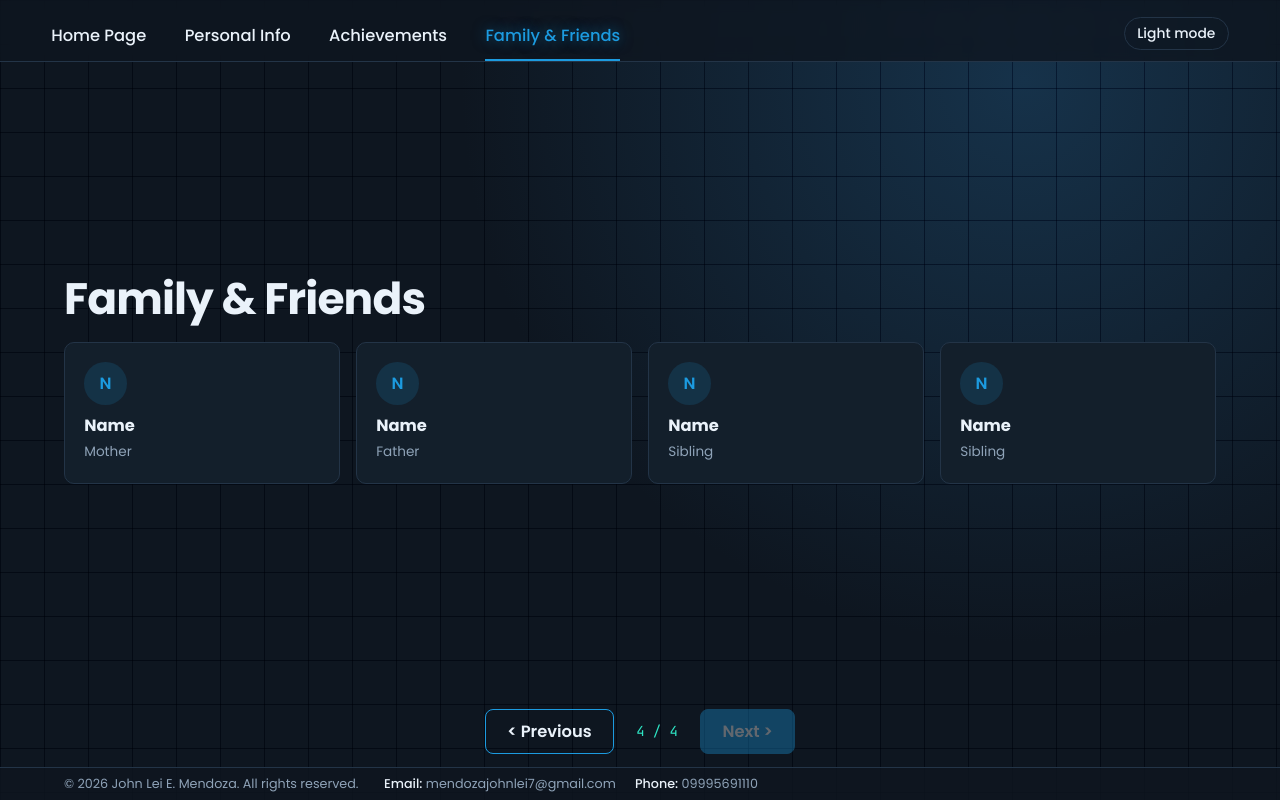
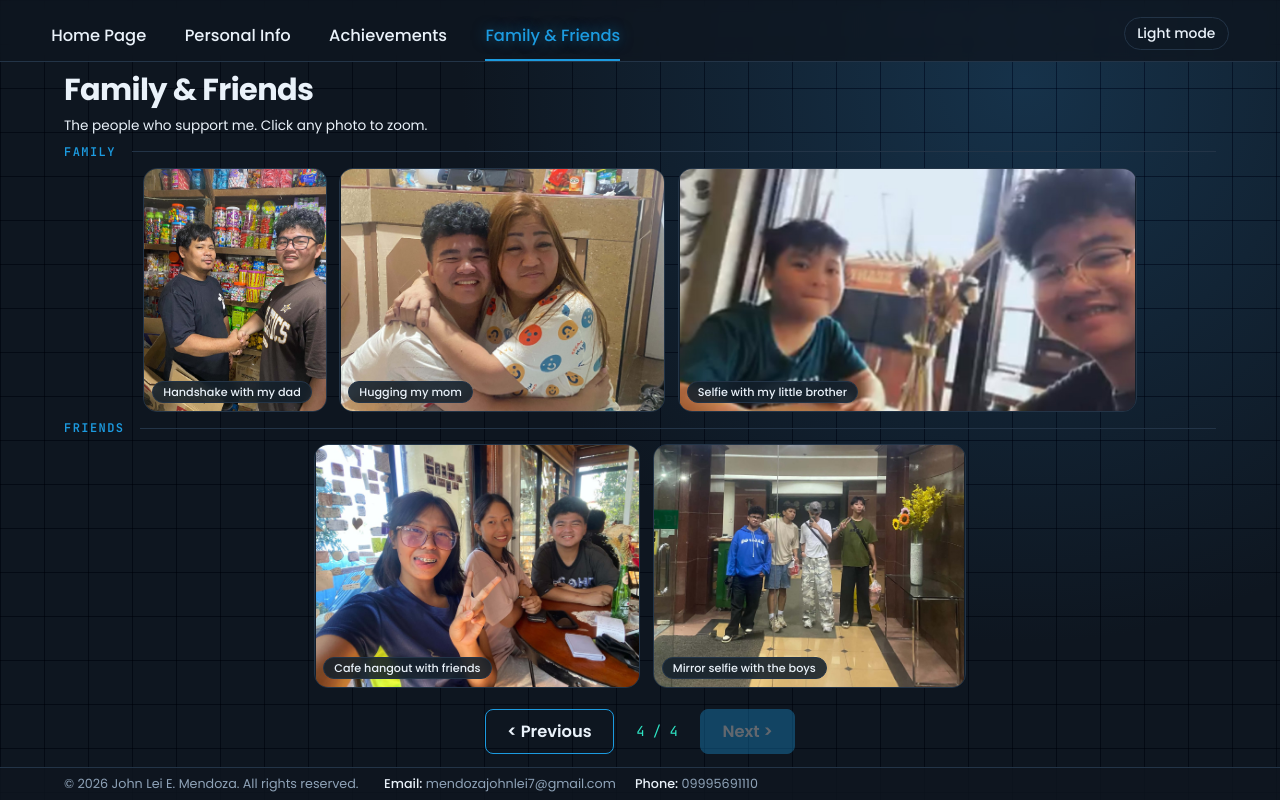
Before and after one commit to zhepplays6-rgb/mendozajohnlei, a plain HTML site: page index.html in a window 1280 px wide. Both pictures are taken after a click on the button "Family & Friends". Drawn offline with Linux system fonts and the light colour scheme.

Commit message:
Add files via upload

```diff
--- a/index.html
+++ b/index.html
@@ -153,6 +153,16 @@ footer button:disabled{opacity:.35;cursor:default}
   .achv>h2{font-size:1.3rem}
   .lb-nav{display:none!important}
 }
+.ff{flex:1;min-width:0;min-height:0;align-self:stretch;display:flex;flex-direction:column;gap:1vh;padding:1.4vh 0 1vh;overflow:hidden}
+.ff>h2{font-size:clamp(1.3rem,3.8vh,2rem);margin:0}
+.ff-lead{color:var(--ink);font-size:clamp(.7rem,1.7vh,.95rem)}
+.ff-row{flex:1;min-height:0;display:flex;justify-content:center;gap:clamp(.5rem,1vw,.9rem)}
+.pbtn{position:relative;flex:0 1 auto;height:100%;aspect-ratio:var(--ar);min-width:0;min-height:0;padding:0;border:1px solid var(--line);border-radius:14px;overflow:hidden;background:var(--panel);cursor:zoom-in;transition:border-color .15s,box-shadow .15s}
+.pbtn img{position:absolute;inset:0;width:100%;height:100%;object-fit:contain}
+.pbtn:hover,.pbtn:focus-visible{border-color:var(--accent);box-shadow:0 0 18px #1c9be055}
+.pbtn:focus-visible{outline:none}
+.pbtn .tag{position:absolute;left:.7em;bottom:.7em;max-width:calc(100% - 1.4em);font:500 clamp(.62rem,1.4vh,.8rem)/1.3 Poppins,sans-serif;color:var(--ink);background:color-mix(in srgb,var(--panel) 88%,transparent);border:1px solid var(--line);border-radius:999px;padding:.25em .9em;backdrop-filter:blur(4px)}
+@media (max-width:820px){.ff{overflow-y:auto}.ff-row{flex:none;height:clamp(120px,22vh,200px);display:grid;grid-auto-flow:column;grid-auto-columns:minmax(0,1fr)}.pbtn{aspect-ratio:auto}.pbtn .tag{display:none}}
 footer{flex-shrink:0;display:flex;justify-content:center;align-items:center;gap:1.4rem;padding:1.6vh 5vw}
 .legal{display:flex;justify-content:flex-start;align-items:center;flex-wrap:wrap;gap:.3rem 1.6rem;flex-shrink:0;padding:.9vh max(5vw,260px) .9vh 5vw;border-top:1px solid var(--line);background:var(--hdr);color:var(--mute);font-size:.78em;line-height:1.4}
 .legal ul{list-style:none;padding:0;display:flex;flex-wrap:wrap;gap:.2rem 1.2rem}
@@ -244,9 +254,13 @@ footer{flex-shrink:0;display:flex;justify-content:center;align-items:center;gap:
   </section>
   <!-- 4 FAMILY & FRIENDS -->
   <section class="page" aria-label="Family &amp; Friends">
-    <div class="txt wide">
+    <div class="ff">
       <h2>Family &amp; Friends</h2>
-      <div class="grid4" id="fam"></div>
+      <p class="ff-lead">The people who support me. Click any photo to zoom.</p>
+      <div class="sect sm"><span>FAMILY</span></div>
+      <div class="ff-row" id="famRow"></div>
+      <div class="sect sm"><span>FRIENDS</span></div>
+      <div class="ff-row" id="frRow"></div>
     </div>
   </section>
 </main>
@@ -287,7 +301,12 @@ footer{flex-shrink:0;display:flex;justify-content:center;align-items:center;gap:
     second:'awards/press-conference-second-place.jpg',
     script:'awards/press-conference-best-script.jpg',
     dev:'awards/press-conference-best-developmental-communication.jpg',
-    tech:'awards/press-conference-best-technical-application.jpg'
+    tech:'awards/press-conference-best-technical-application.jpg',
+    dad:'family/handshake-dad.jpg',
+    mom:'family/hugging-mom.jpg',
+    sib:'family/selfie-little-brother.jpg',
+    cafe:'family/friends-cafe.jpg',
+    mirror:'family/friends-mirror-selfie.jpg'
   };
 </script>
 <script>
@@ -409,16 +428,16 @@ footer{flex-shrink:0;display:flex;justify-content:center;align-items:center;gap:
     shotsEl.innerHTML=shown.map(function(a,n){
       return '<button type="button" class="shot" data-n="'+n+'" aria-label="Zoom: '+esc(a.title)+'"><span class="thumb"><img src="'+IMGS[a.img]+'" alt="'+esc(a.title)+'" loading="lazy"></span><span class="code">'+esc(a.date)+'</span><span class="cap">'+esc(a.title)+'</span></button>';
     }).join('');
-    [].forEach.call(shotsEl.querySelectorAll('.shot'),function(b){b.onclick=function(){lastFocus=b;lbShow(+b.getAttribute('data-n'));}});
+    [].forEach.call(shotsEl.querySelectorAll('.shot'),function(b){b.onclick=function(){lastFocus=b;lbItems=shown;lbShow(+b.getAttribute('data-n'));}});
     layoutShots();
   }
   window.addEventListener('resize',layoutShots);
   /* Photo zoom */
-  var lb=document.getElementById('lb'),lbi=document.getElementById('lbi'),lbn=0;
+  var lb=document.getElementById('lb'),lbi=document.getElementById('lbi'),lbn=0,lbItems=[];
   function lbOpen(){return !lb.hidden}
   function lbShow(n){
-    lbn=(n+shown.length)%shown.length;
-    var a=shown[lbn];
+    lbn=(n+lbItems.length)%lbItems.length;
+    var a=lbItems[lbn];
     lbi.src=IMGS[a.img];lbi.alt=a.title;
     document.getElementById('lbd').textContent=a.date;
     document.getElementById('lbt').textContent=a.title;
@@ -433,10 +452,28 @@ footer{flex-shrink:0;display:flex;justify-content:center;align-items:center;gap:
   lb.onclick=function(e){if(e.target===lb)lbClose()};
   renderShots();
 
-  var fam=[['Mother','Name'],['Father','Name'],['Sibling','Name'],['Sibling','Name']];
-
-  function initials(s){return s==='Name'?'N':s.split(' ').map(function(w){return w[0]}).join('').slice(0,2)}
-  document.getElementById('fam').innerHTML=fam.map(function(f){return '<div class="tile"><div class="av">'+initials(f[1])+'</div><b>'+f[1]+'</b><small>'+f[0]+'</small></div>'}).join('');
+  /* EDIT YOUR PEOPLE HERE: grp = fam | fr, img = key from IMGS above, ar = photo width / height, tag = caption */
+  var people=[
+    {grp:'fam',img:'dad',ar:0.75,tag:'Handshake with my dad'},
+    {grp:'fam',img:'mom',ar:1.333,tag:'Hugging my mom'},
+    {grp:'fam',img:'sib',ar:1.878,tag:'Selfie with my little brother'},
+    {grp:'fr',img:'cafe',ar:1.333,tag:'Cafe hangout with friends'},
+    {grp:'fr',img:'mirror',ar:1.28,tag:'Mirror selfie with the boys'}
+  ];
+  var peopleShown=people.filter(function(x){return IMGS[x.img]});
+  function peopleRow(grp,el){
+    el.innerHTML=peopleShown.map(function(x,n){
+      if(x.grp!==grp)return '';
+      return '<button type="button" class="pbtn" data-n="'+n+'" style="--ar:'+x.ar+'" aria-label="Zoom: '+esc(x.tag)+'"><img src="'+IMGS[x.img]+'" alt="'+esc(x.tag)+'" loading="lazy"><span class="tag">'+esc(x.tag)+'</span></button>';
+    }).join('');
+    [].forEach.call(el.querySelectorAll('.pbtn'),function(b){b.onclick=function(){
+      lastFocus=b;
+      lbItems=peopleShown.map(function(x){return {img:x.img,title:x.tag,date:x.grp==='fam'?'Family':'Friends'}});
+      lbShow(+b.getAttribute('data-n'));
+    }});
+  }
+  peopleRow('fam',document.getElementById('famRow'));
+  peopleRow('fr',document.getElementById('frRow'));
   show(0);
 })();
 </script>
```
Also changed, not shown: family/friends-cafe.jpg (added), family/friends-mirror-selfie.jpg (added), family/handshake-dad.jpg (added), family/hugging-mom.jpg (added), family/selfie-little-brother.jpg (added).
